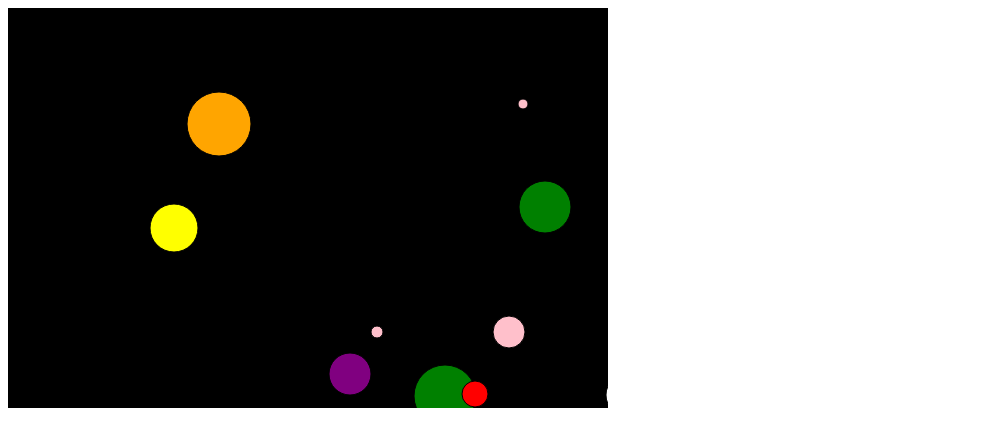
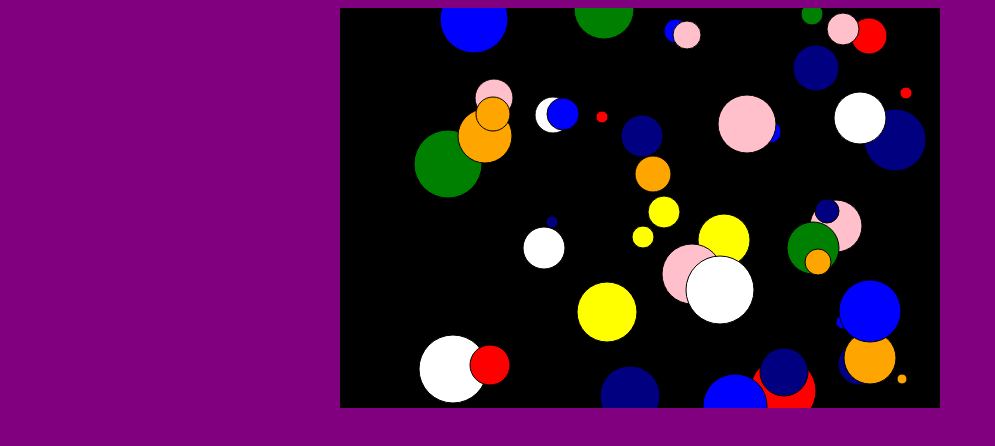
Before and after one commit to Jakecarn113/box_test, a plain HTML site: page index.html in a window 1280 px wide. Shown: the whole page, without its empty margins (0-995 px from the left). Drawn offline with Linux system fonts and the light colour scheme.

Commit message:
make the webpage look better

```diff
--- a/index.html
+++ b/index.html
@@ -4,9 +4,16 @@
 <head>
   <title>Circles</title>
 </head>
+<style type="text/css">
+  body {
+    background-color: purple
+  }
+</style>
 <body>
+<center>
   <canvas id="canvas" width="600px" height="400px"
   style="background-color: black;"></canvas>
+</center>
   <script type="text/javascript">
     var canvas = document.getElementById("canvas");
     var context = canvas.getContext("2d");
@@ -16,15 +23,15 @@
       "green",
       "orange",
       "white",
-      "purple",
+      "navy",
       "yellow",
       "pink"
     ];
     var circles = [];
     var gameSettings = {
-      numberOfCircles: 20,
+      numberOfCircles: 50,
       maxSize: 30,
-      maxDuration: 500
+      maxDuration: 300
     }
     function randomNum(max){
       return Math.floor(Math.random() * max)
```
Also changed, not shown: stars.jpeg (added).
